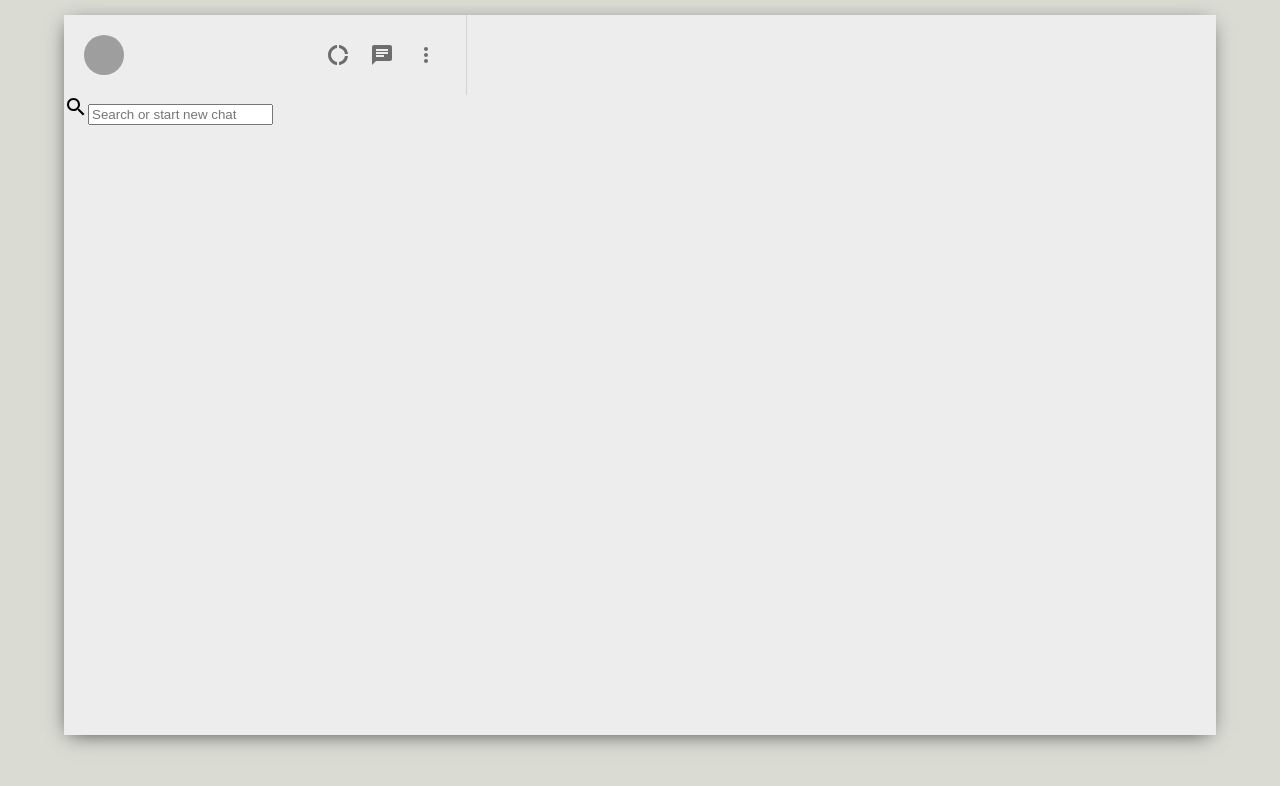
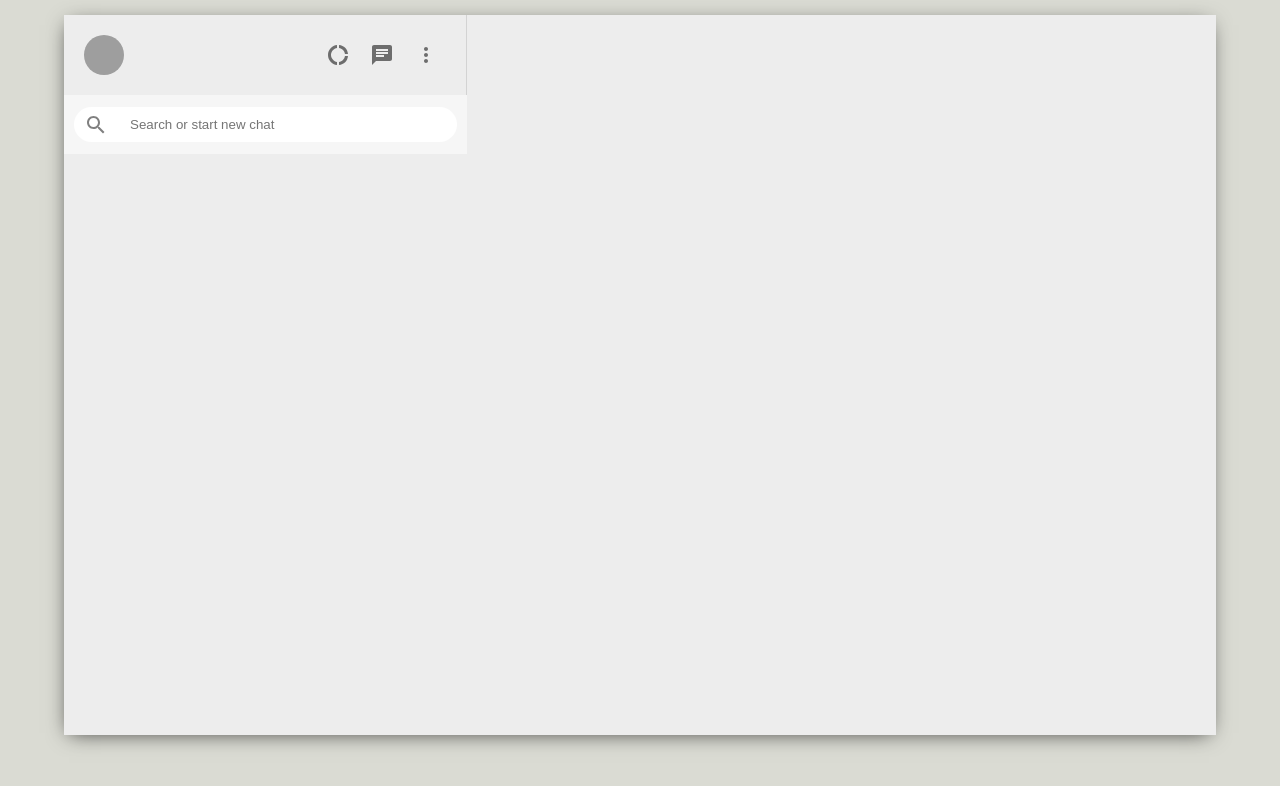
Before and after one commit to Nkaleth/messaging-app-mern, a React (Vite) app: page / in a window 1280 px wide. Shown: the top 786 px of the page. Built offline with nearby package versions, Linux system fonts and the light colour scheme; grey boxes are pictures that could not be loaded.

Commit message:
ADD styles for search box

```diff
--- a/src/styles/Sidebar.scss
+++ b/src/styles/Sidebar.scss
@@ -22,3 +22,31 @@
   margin-right: 2vw;
   font-size: 24px !important;
 }
+
+.sidebar__search {
+  display: flex;
+  align-items: center;
+  background-color: #f6f6f6;
+  height: 39px;
+  padding: 10px;
+}
+
+.sidebar__searchContainer {
+  display: flex;
+  align-items: center;
+  background-color: white;
+  width: 100%;
+  height: 35px;
+  border-radius: 20px;
+}
+
+.sidebar__searchContainer > .MuiSvgIcon-root {
+  color: gray;
+  padding: 10px;
+}
+
+.sidebar__searchContainer > input {
+  border: none;
+  outline-width: 0;
+  margin-left: 10px;
+}
```
